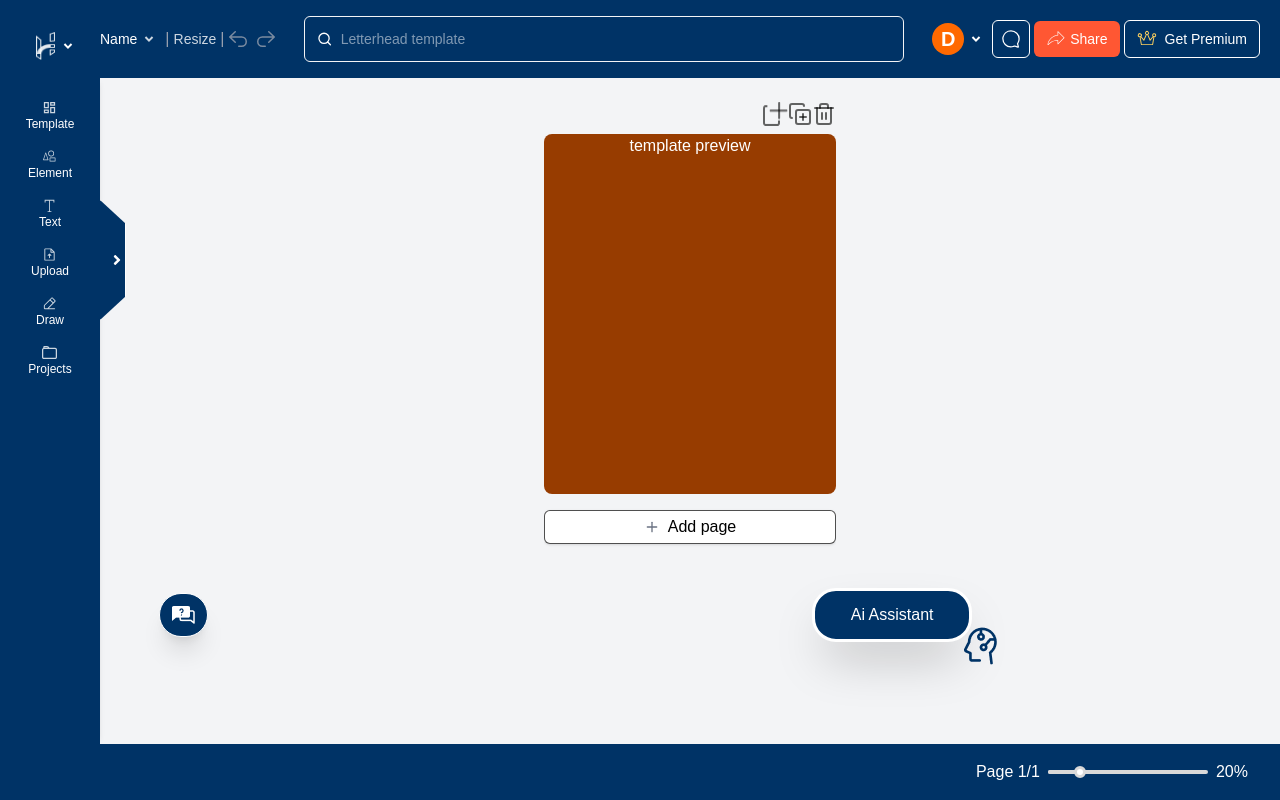
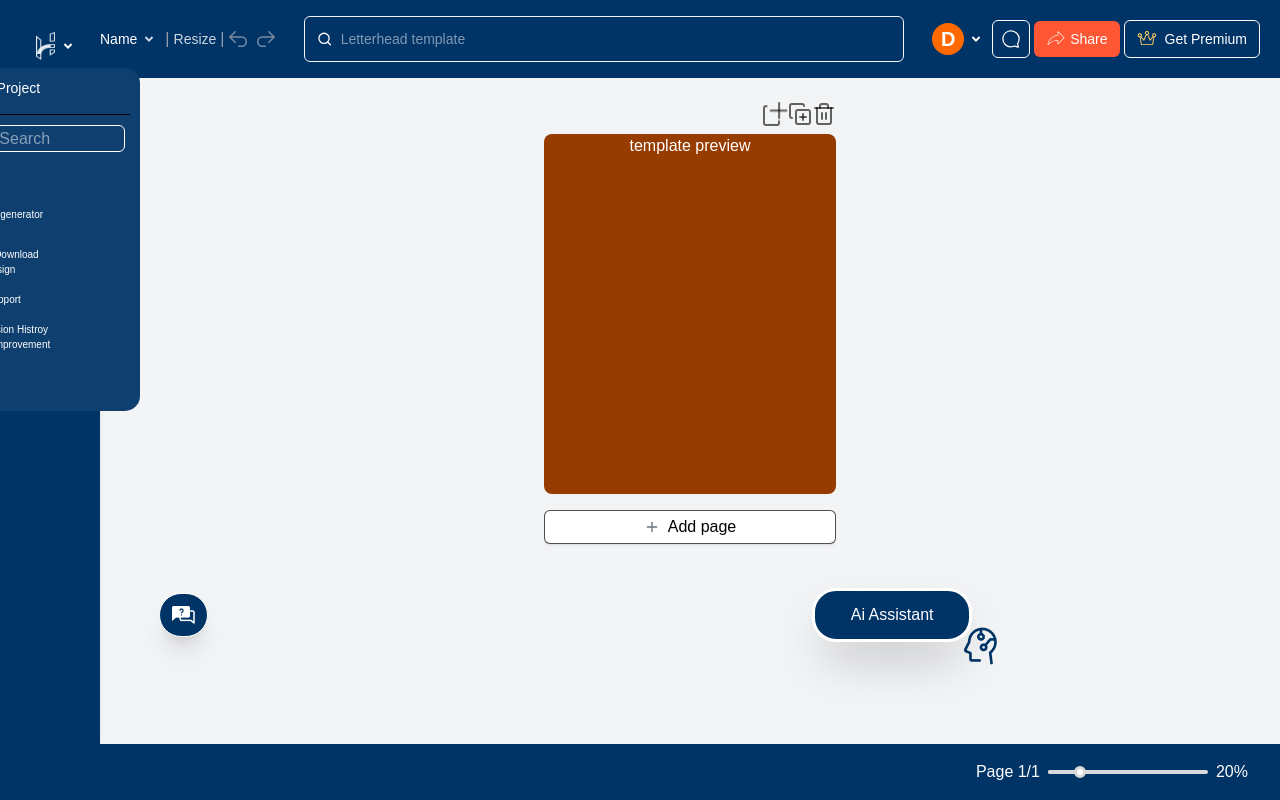
Before and after one commit to tekprenuers/Dashboard_Headerfy_WebApp, a React app: page / in a window 1280 px wide. Both pictures are taken after a click on the element 50 px from the left and 46 px from the top of the page. Built offline with nearby package versions, Linux system fonts and the light colour scheme; the HTML template or start-up script is replaced by a standard one.

Commit message:
working on MenuDropDown

```diff
--- a/src/Components/MenuDropDownAndEditingMode/MenuDropDown.tsx
+++ b/src/Components/MenuDropDownAndEditingMode/MenuDropDown.tsx
@@ -5,60 +5,63 @@ import React from 'react'
 const MenuDropDown : React.FC = ()=>{
 return(
     <div>
-        <div>
-            <div>
-                <p>Chims Project</p>
+        <div className='w-[197px] h-[343px] rounded-[15px] bg-[#0F3F6F] box-shadow-[0px 4px 4px 0px #00000040]
+p-[10px]'>
+            <div className='flex align-center justify-space-between'>
+                <p className='font-[500] text-[14px] text-[#FFFFFF]'>Chims Project</p>
                 <i></i>
             </div>
-            <hr />
-            <i></i><input type="text" placeholder='Quick Search'/>
-            <div>
-                <p>Home</p>
+            <hr className='color-[#FFFFFF] mt-[15px] mb-[10px]'/>
+            <div><i></i><input type="text" placeholder='Quick Search' className='w-[172px] h-[27px]
+rounded-[6px] border border-[#FFFFFF] font[400] text[10px] text-[#FFFFFF]'/></div>
+
+            <div className="flex align-center justify-space-around pt-[10px]">
+                <p className="font-[500] text-[10px] text-[#FFFFFF]">Home</p>
                 <i></i>
             </div>
-            <div>
-                <p>Template</p>
+            <div className="flex align-center justify-space-around pt-[5px]">
+                <p className="font-[500] text-[10px] text-[#FFFFFF]">Template</p>
                 <i></i>
             </div>
-             <div>
-                <p>Ai content generator</p>
+             <div className="flex align-center justify-space-around pt-[10px]">
+                <p className="font-[500] text-[10px] text-[#FFFFFF]">Ai content generator</p>
                 <i></i>
             </div>
-             <div>
-                <p>Customize</p>
+             <div className="flex align-center justify-space-around pt-[10px]">
+                <p className="font-[500] text-[10px] text-[#FFFFFF]">Customize</p>
                 <i></i>
             </div>
-             <div>
-                <p>Export and Download</p>
+             <div className="flex align-center justify-space-around">
+                <p className="font-[500] text-[10px] text-[#FFFFFF]">Export & Download</p>
                 <i></i>
             </div>
-             <div>
-                <p>Saved Design</p>
+             <div className="flex align-center justify-space-around">
+                <p className="font-[500] text-[10px] text-[#FFFFFF]">Saved Design</p>
                 <i></i>
             </div>
-             <div>
-                <p>Pricing</p>
+             <div className="flex align-center justify-space-around">
+                <p className="font-[500] text-[10px] text-[#FFFFFF]">Pricing</p>
                 <i></i>
             </div>
-             <div>
-                <p>Help & Support</p>
+             <div className="flex align-center justify-space-around">
+                <p className="font-[500] text-[10px] text-[#FFFFFF]">Help & Support</p>
                 <i></i>
             </div>
-             <div>
-                <p>Trash</p>
+             <div className="flex align-center justify-space-around">
+                <p className="font-[500] text-[10px] text-[#FFFFFF]">Trash</p>
                 <i></i>
             </div>
-             <div>
-                <p>Show Version Histroy</p>
+             <div className="flex align-center justify-space-around">
+                <p className="font-[500] text-[10px] text-[#FFFFFF]">Show Version Histroy</p>
                 <i></i>
             </div>
-           <div>
-                <p>Suggest improvement</p>
+           <div className="flex align-center justify-space-around">
+                <p className="font-[500] text-[10px] text-[#FFFFFF]">Suggest improvement</p>
                 <i></i>
             </div>
-             <div>
-                <p>Log out</p>
-                <i></i>
+             <div className="flex align-center justify-space-around">
+                <p className="font-[500] text-[10px] text-[#FFFFFF]">Log out</p>
+                <p>8</p>
             </div>
 
         </div>
--- a/src/Layout/Sideber.tsx
+++ b/src/Layout/Sideber.tsx
@@ -1,4 +1,4 @@
-import React from "react";
+import React, { useState } from "react";
 import { MdOutlineDashboard } from "react-icons/md";
 import {
   PiFileArrowUp,
@@ -10,6 +10,8 @@ import { CgFolder } from "react-icons/cg";
 import { RiArrowDropDownLine } from "react-icons/ri";
 import Logo from "../assets/Image/Header_Logo.png";
 import { useTemplate } from "../Context/TemplateContext";
+import MenuDropDown from "../Components/MenuDropDownAndEditingMode/MenuDropDown";
+import { div } from "framer-motion/client";
 
 
 // Define the sidebar items in an array
@@ -25,22 +27,29 @@ const sidebarItems = [
 const Sidebar: React.FC = () => {
   const { setIsTemplateOpen, setSelectedTemplate, selectedTemplate } =
     useTemplate(); // Get drawer state
+    const [showMenu,setShowMenu] = useState(false);
 
   // Handle sidebar item click
   const handleClick = (sidebar: string) => {
     setIsTemplateOpen(true);
     setSelectedTemplate(sidebar);
   };
+  const toggleMenu = () =>{
+        setShowMenu(!showMenu);
+  }
 
   return (
+    <>
     <div className="h-screen px-5 bg-[#003366] text-white flex flex-col py-8 items-center z-30">
       {/* Sidebar Items */}
       <div className="flex flex-col items-center gap-4">
         {/* Logo and Dropdown */}
-        <div className="flex items-center pl-4">
+        <div className="flex items-center pl-4 cursor-pointer" onClick={toggleMenu}>
           <img src={Logo} alt="logo" className="w-5 h-7" />
           <RiArrowDropDownLine size={24} className="cursor-pointer" />
         </div>
+
+
 
         {/* Sidebar Links */}
         <div className="flex flex-col items-center gap-4 mt-6">
@@ -64,7 +73,13 @@ const Sidebar: React.FC = () => {
         </div>
       </div>
     </div>
-  );
+    {showMenu &&
+    <div className="fixed inset-0  flex items-start justify-end top-17 right-285 z-50">
+       <MenuDropDown/>
+    </div>
+
+      }
+  </>);
 };
 
 export default Sidebar;
```
